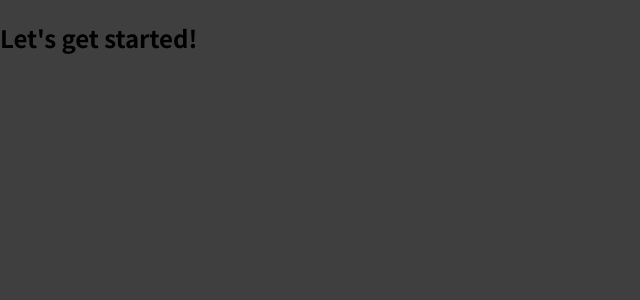
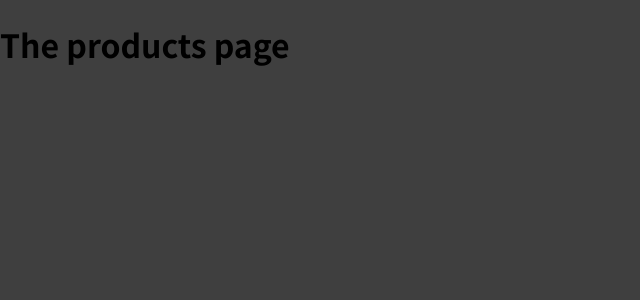
Before and after one commit to zakharovdm/app_with_router, a JavaScript app: page /products in a window 1280 px wide. Shown: the top 300 px of the page, without its empty margins (0-640 px from the left). Built offline with nearby package versions, Linux system fonts and the light colour scheme.

Commit message:
Defining & Using Routes

```diff
--- a/src/App.js
+++ b/src/App.js
@@ -1,7 +1,16 @@
+import { Route } from "react-router-dom";
+import Products from "./components/Products";
+import Welcome from "./components/Welcome";
+
 function App() {
   return (
     <div>
-      <h2>Let's get started!</h2>
+      <Route path="/welcome">
+        <Welcome />
+      </Route>
+      <Route path="/products">
+        <Products />
+      </Route>
     </div>
   );
 }
--- /dev/null
+++ b/src/components/Products.js
@@ -0,0 +1,5 @@
+const Products = () => {
+  return <h1>The products page</h1>;
+};
+
+export default Products;
--- /dev/null
+++ b/src/components/Welcome.js
@@ -0,0 +1,5 @@
+const Welcome = () => {
+  return <h1>The Welcome page</h1>;
+};
+
+export default Welcome;
--- a/src/index.js
+++ b/src/index.js
@@ -1,7 +1,12 @@
-import ReactDOM from 'react-dom/client';
+import ReactDOM from "react-dom/client";
+import { BrowserRouter } from "react-router-dom";
 
-import './index.css';
-import App from './App';
+import "./index.css";
+import App from "./App";
 
-const root = ReactDOM.createRoot(document.getElementById('root'));
-root.render(<App />);
+const root = ReactDOM.createRoot(document.getElementById("root"));
+root.render(
+  <BrowserRouter>
+    <App />
+  </BrowserRouter>
+);
```
